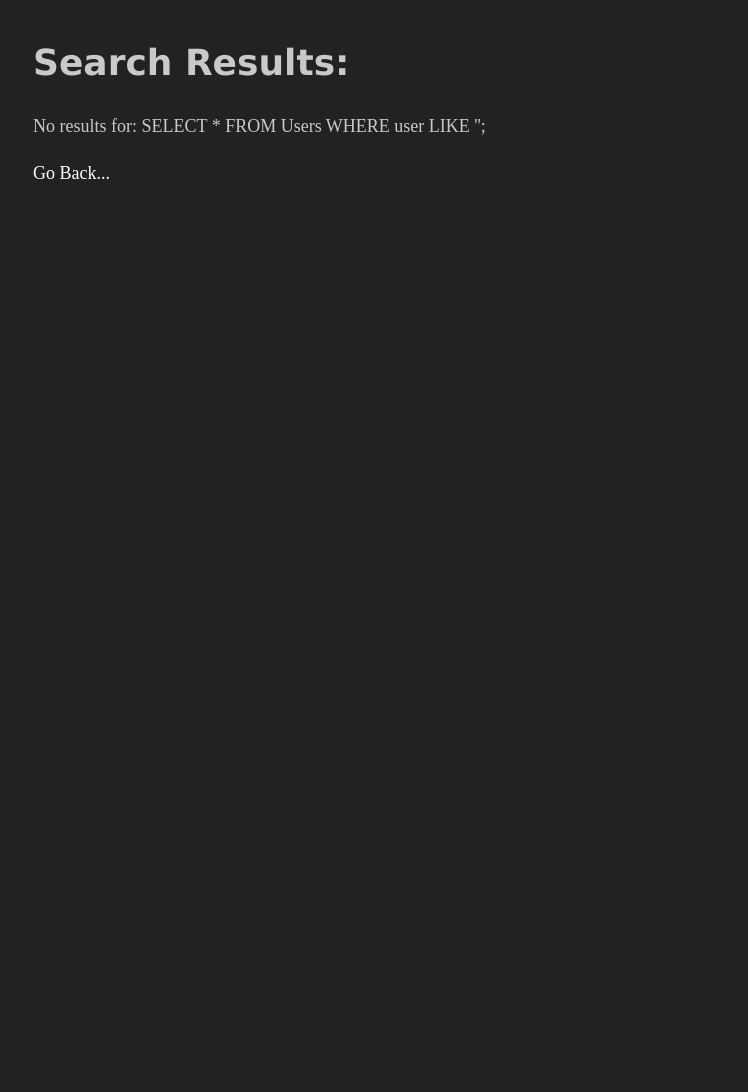
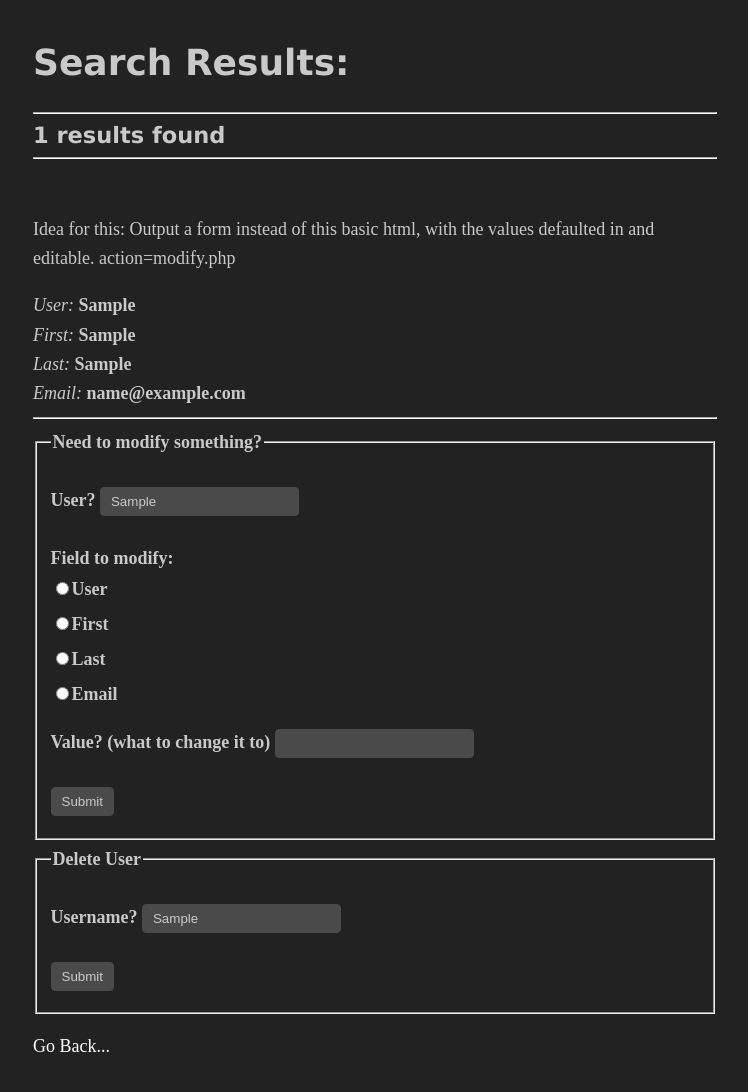
Before and after one commit to ssebs/PeopleDB, a PHP site: page /select.php in a window 1280 px wide. Shown: the whole page, without its empty margins (265-1013 px from the left). Before the commit the page ends 179 px from the top, so only its background shows below. Run offline with PHP 8.4, Linux system fonts and the light colour scheme; tables that the repository leaves empty or names only in its code hold one stand-in row (values such as "Sample post"); data that the repository does not hold is empty.

Commit message:
better search?

```diff
--- a/select.php
+++ b/select.php
@@ -24,9 +24,9 @@ if($_user === "") {
 	$_user = "%";
 }
 $_user = str_replace("*","%", $_user);
+$_user = str_replace("%","", $_user);
 
-
-$sql = "SELECT * FROM Users WHERE user LIKE '$_user';";
+$sql = "SELECT * FROM Users WHERE user LIKE '%$_user%';";
 $result = $conn->query($sql);
 
 if($result->num_rows > 0) {
```
